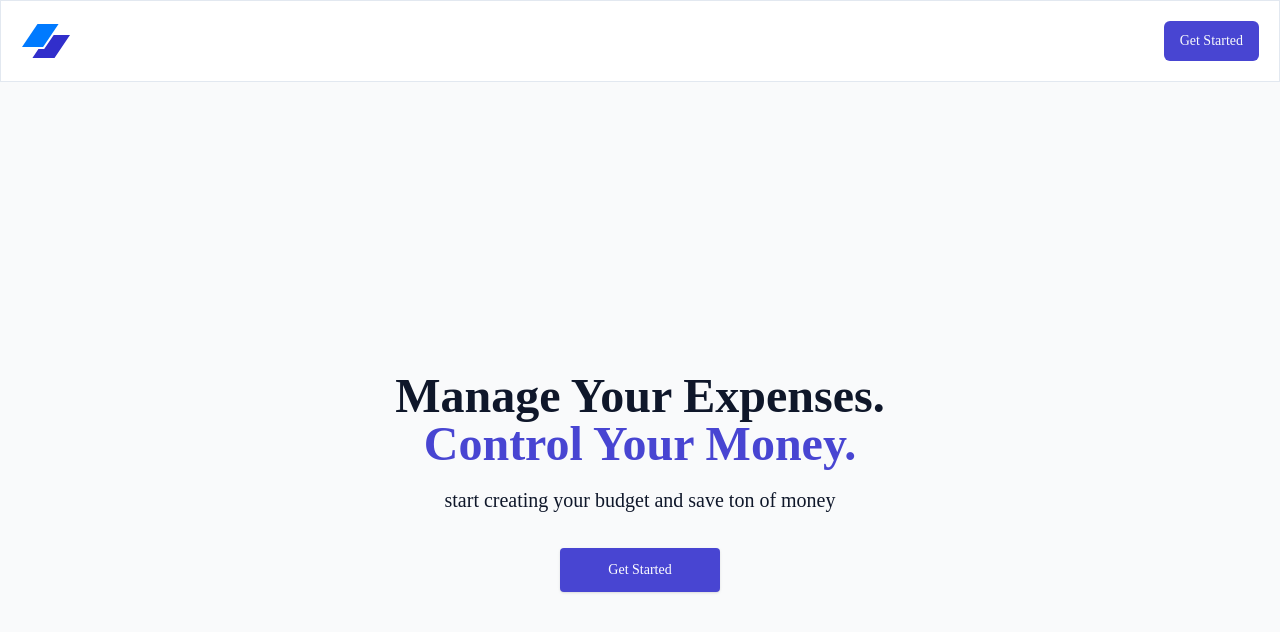
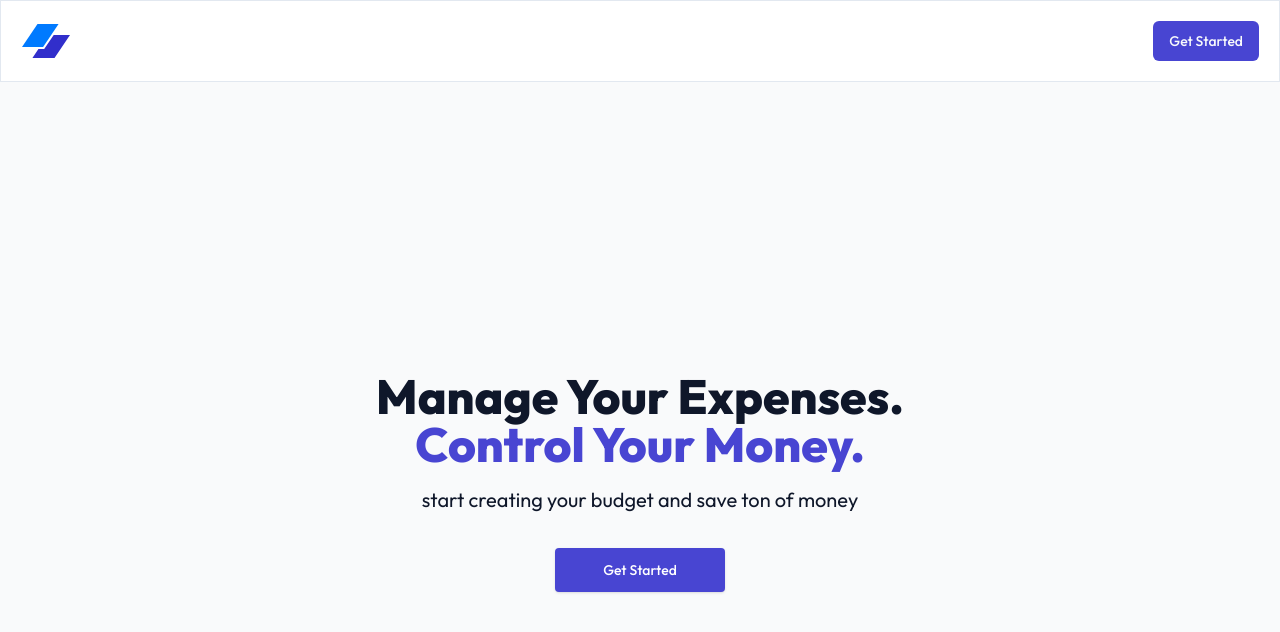
Before and after one commit to Danilka-Akarawita/spendo, a Next.js app: page / in a window 1280 px wide. Shown: the top 632 px of the page. Built offline with nearby package versions, Linux system fonts and the light colour scheme.

Commit message:
setup slerk auth

```diff
--- /dev/null
+++ b/app/(auth)/sign-up/[[...sign-up]]/page.tsx
@@ -0,0 +1,5 @@
+import { SignUp } from '@clerk/nextjs'
+
+export default function Page() {
+  return <SignUp />
+}
--- a/app/layout.tsx
+++ b/app/layout.tsx
@@ -1,18 +1,10 @@
 import type { Metadata } from "next";
-import localFont from "next/font/local";
+import { Outfit } from "next/font/google";
 import "./globals.css";
+import { ClerkProvider } from "@clerk/nextjs";
 
-const geistSans = localFont({
-  src: "./fonts/GeistVF.woff",
-  variable: "--font-geist-sans",
-  weight: "100 900",
-});
-const geistMono = localFont({
-  src: "./fonts/GeistMonoVF.woff",
-  variable: "--font-geist-mono",
-  weight: "100 900",
-});
 
+const outit = Outfit({ subsets: ["latin"] });
 export const metadata: Metadata = {
   title: "Create Next App",
   description: "Generated by create next app",
@@ -24,12 +16,10 @@
   children: React.ReactNode;
 }>) {
   return (
-    <html lang="en">
-      <body
-        className={`${geistSans.variable} ${geistMono.variable} antialiased`}
-      >
-        {children}
-      </body>
-    </html>
+    <ClerkProvider>
+      <html lang="en">
+        <body className={outit.className}>{children}</body>
+      </html>
+    </ClerkProvider>
   );
 }
--- a/app/page.tsx
+++ b/app/page.tsx
@@ -1,7 +1,7 @@
 import { Button } from "@/components/ui/Button";
 import Image from "next/image";
-import Header from "./dashboard/_components/Header";
-import Hero from "./dashboard/_components/Hero";
+import Header from "./_components/Header";
+import Hero from "./_components/Hero";
 
 
 export default function Home() {
--- a/package.json
+++ b/package.json
@@ -9,6 +9,7 @@
     "lint": "next lint"
   },
   "dependencies": {
+    "@clerk/nextjs": "^6.2.1",
     "@radix-ui/react-slot": "^1.1.0",
     "class-variance-authority": "^0.7.0",
     "clsx": "^2.1.1",
```
Also changed, not shown: middleware.ts (added, +12 -0 lines), app/_components/Header.tsx (renamed from app/dashboard/_components/Header.tsx), app/_components/Hero.tsx (renamed from app/dashboard/_components/Hero.tsx), 1 other file (tests, documents, lock files or other folders).
